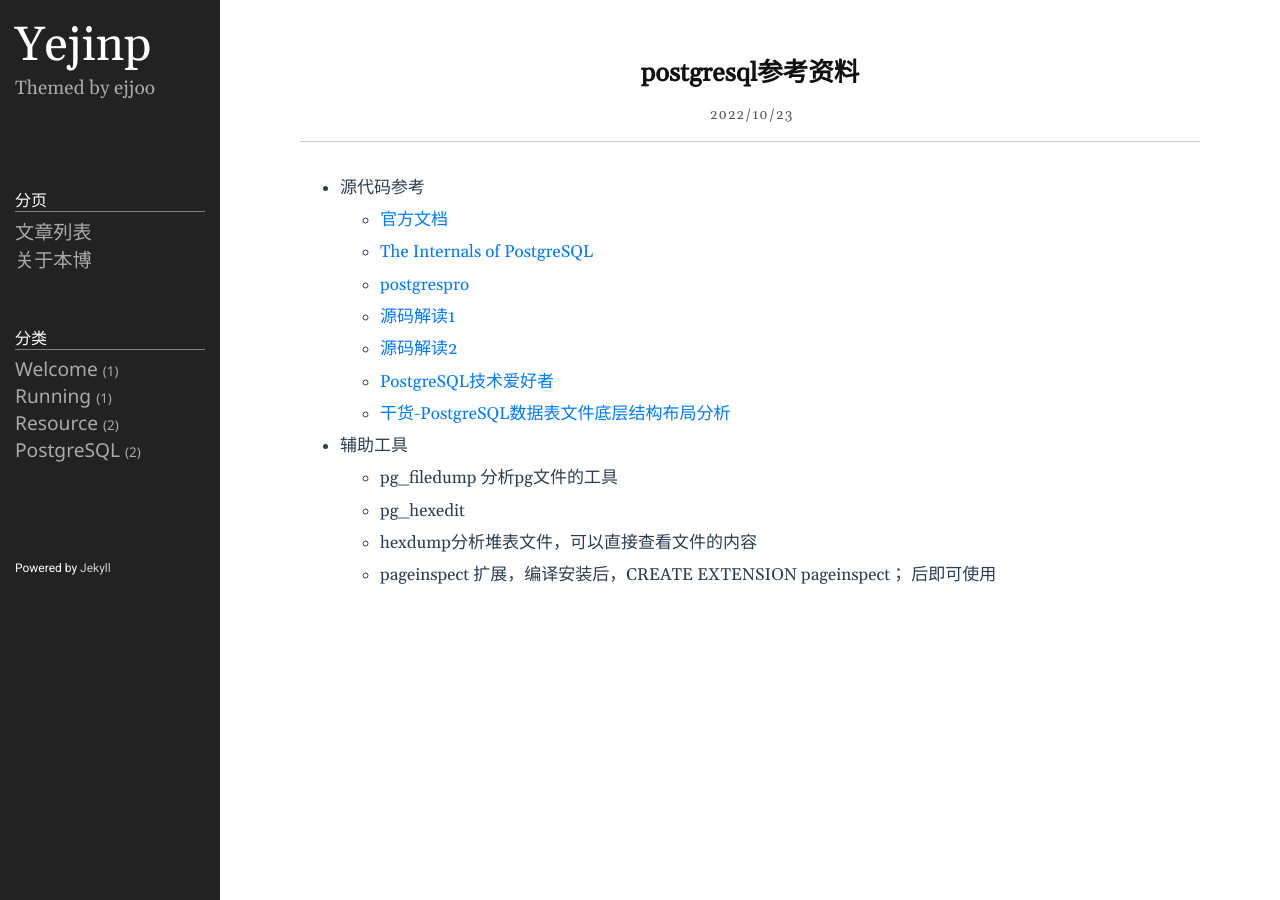
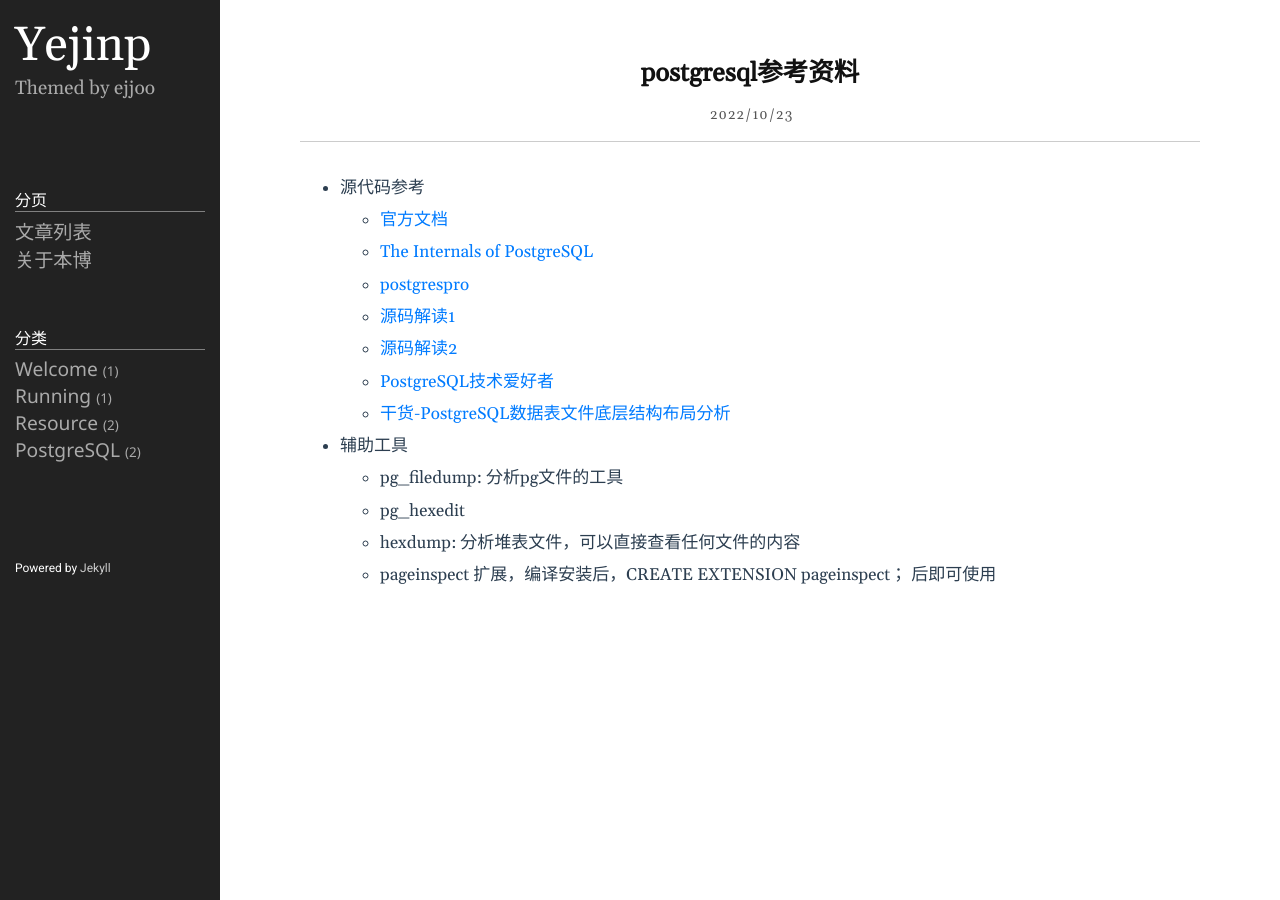
Before and after one commit to yejinp/yejinp.github.io, a Jekyll site: the page built from _posts/2022-10-23-postgresql参考资料.markdown, in a window 1280 px wide. Built offline with Jekyll 4.4.1, drawn with Linux system fonts in a browser that asks for light colours.

Commit message:
post some file

```diff
--- a/_posts/2022-10-23-postgresql参考资料.markdown
+++ b/_posts/2022-10-23-postgresql参考资料.markdown
@@ -25,10 +25,10 @@ category: PostgreSQL
 
 * 辅助工具
 
-  - pg_filedump 分析pg文件的工具
+  - pg_filedump: 分析pg文件的工具
 
   - pg_hexedit
 
-  - hexdump分析堆表文件，可以直接查看文件的内容
+  - hexdump: 分析堆表文件，可以直接查看任何文件的内容
 
   - pageinspect 扩展，编译安装后，CREATE EXTENSION pageinspect； 后即可使用
```
